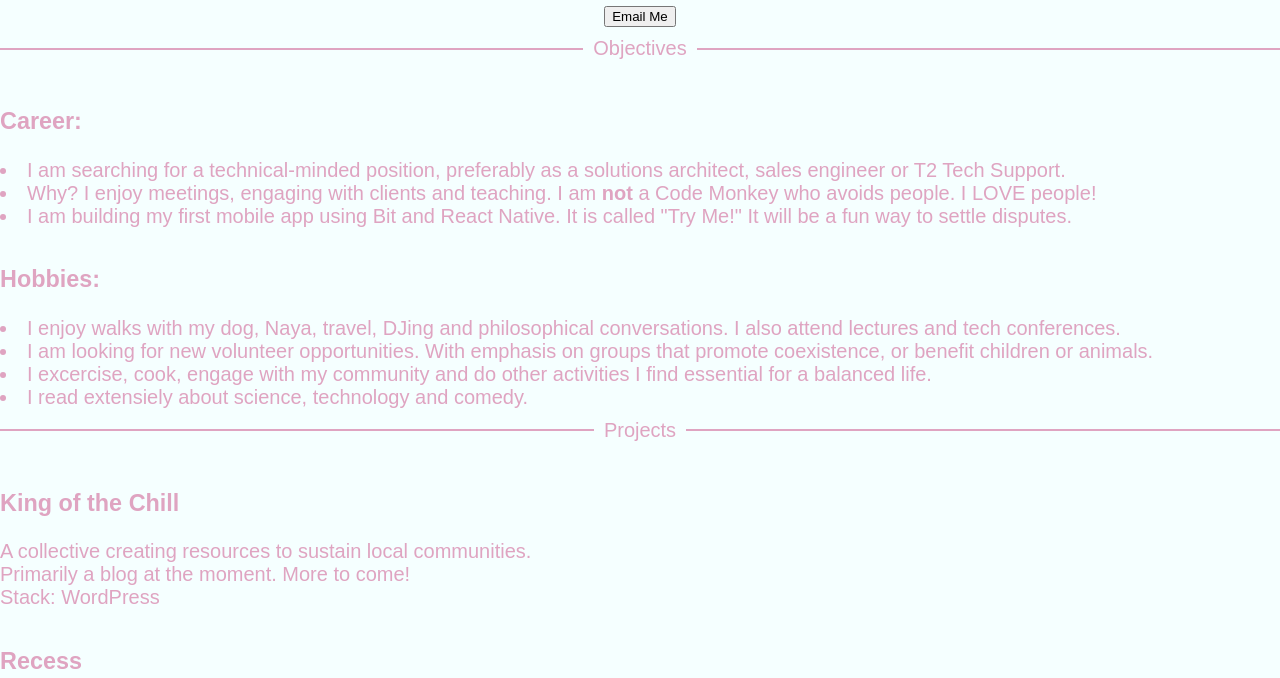
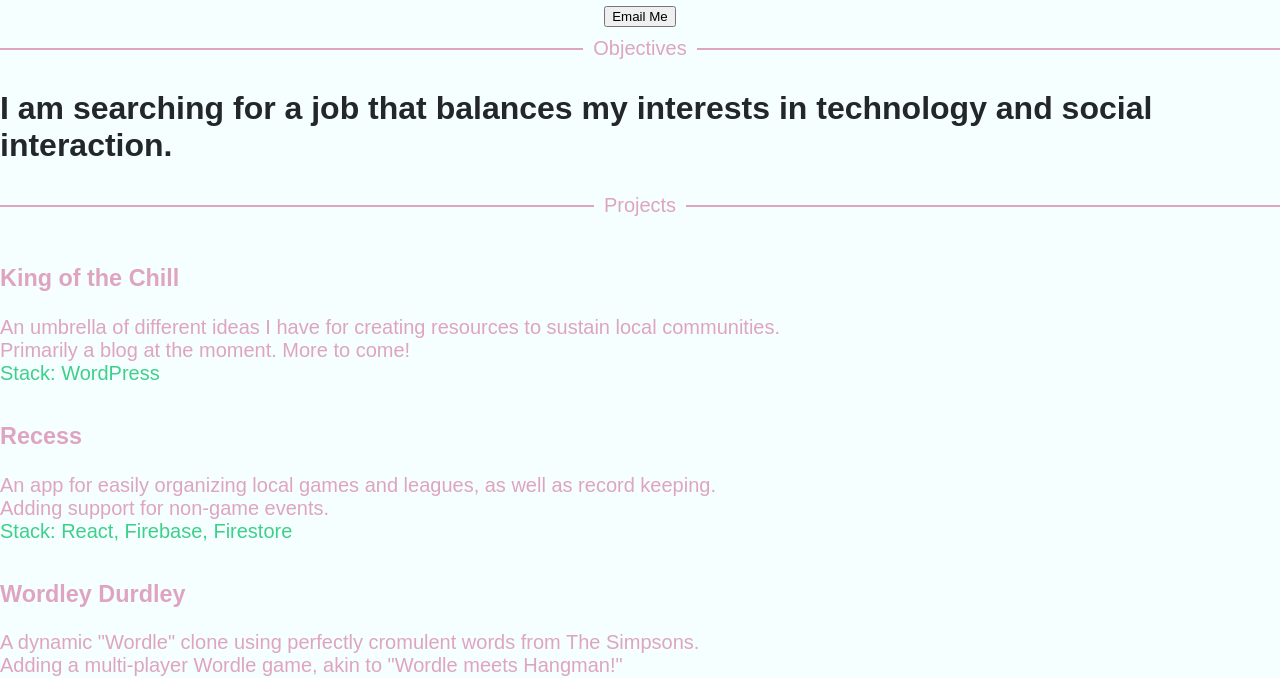
Before and after one commit to gaginton/guidance, a React (Create React App) app: page / in a window 1280 px wide. Shown: the part 252-930 px from the top of the page. Built offline with nearby package versions, Linux system fonts and the light colour scheme.

Commit message:
added hobbies section to bottom

```diff
--- a/src/App.css
+++ b/src/App.css
@@ -14,6 +14,15 @@ body {
   font-weight: bold;
 }
 
+.about-me-overview {
+  margin: 20px 0px;
+  font-size: 32px;
+  text-align: left;
+  font-family: "Bebas Neue", sans-serif;
+  color: #23272B;
+  font-weight: bold;
+}
+
 h3 {
   padding-top: 15px;
 }
@@ -24,7 +33,7 @@ h3 {
   padding: 2em 3em !important;
 }
 
-.date {
+.date, .stack, .link-text {
   color: #3ed08a;
 }
 
@@ -105,3 +114,12 @@ a.nav-link {
   align-items: center;
   justify-content: space-evenly !important;
 }
+
+.hobbies-container {
+  margin-bottom: 80px;
+}
+
+.footer-text {
+  font-size: 12px;
+  margin-bottom: 20px;
+}
--- a/src/App.js
+++ b/src/App.js
@@ -8,21 +8,24 @@ import Divider from './components/divider/Divider';
 import ConnectButton from './components/connect-button/ConnectButton';
 import AboutMeOverview from './components/about-overview/AboutMeOverview';
 import ProjectsOverview from './components/project-overview/ProjectsOverview';
-// import FooterComponent from './components/footer/Footer';
+import HobbiesOverview from './components/hobies-overview/HobiesOverview';
+import FooterComponent from './components/footer/Footer';
 
 function App() {
   return (
     <div className="App">
-      <NavbarComponent animation="false" />
+      <NavbarComponent />
       <Title />
       <ConnectButton />
       <Divider >Objectives</Divider>
       <AboutMeOverview />
       <Divider >Projects</Divider>
       <ProjectsOverview />
-      <Divider >Timeline</Divider>
+      <Divider >Experience</Divider>
       <Timeline />
-      {/* <FooterComponent /> */}
+      <Divider >Hobbies</Divider>
+      <HobbiesOverview />
+      <FooterComponent />
     </div >
   );
 }
--- a/src/components/about-overview/AboutMeOverview.js
+++ b/src/components/about-overview/AboutMeOverview.js
@@ -3,35 +3,9 @@ import React from 'react';
 function AboutMeOverview() {
     return (
         <div className="container">
-            <div>
-                <h3>Career:</h3>
-                <li>
-                    I am searching for a technical-minded position, preferably as a
-                    solutions architect, sales engineer or T2 Tech Support.
-                </li>
-                <li>
-                    Why? I enjoy meetings, engaging with clients and teaching.
-                    I am <b>not</b> a Code Monkey who avoids people. I LOVE people!
-                </li>
-                <li>I am building my first mobile app using Bit and React Native.
-                    It is called "Try Me!" It will be a fun way to settle disputes.
-                </li>
-
-                <h3>Hobbies:</h3>
-                <li>
-                    I enjoy walks with my dog, Naya, travel, DJing and philosophical conversations.
-                    I also attend lectures and tech conferences.
-                </li>
-                <li>
-                    I am looking for new volunteer opportunities.
-                    With emphasis on groups that promote coexistence, or benefit children or animals.
-                </li>
-                <li>
-                    I excercise, cook, engage with my community and do other activities I find essential for a balanced life.
-                </li>
-                <li>I read extensiely about science, technology and comedy.</li>
-
-            </div>
+            <h1 className="about-me-overview">
+                I am searching for a job that balances my interests in technology and social interaction.
+            </h1>
         </div>
     );
 }
--- a/src/components/footer/Footer.js
+++ b/src/components/footer/Footer.js
@@ -1,19 +1,22 @@
 import React from 'react';
-import Footer from '@bit/eden.buy-a-goldfish.blocks.footer';
-import Layout from '@bit/eden.buy-a-goldfish.common.layout';
+// import Footer from '@bit/eden.buy-a-goldfish.blocks.footer';
+// import Layout from '@bit/eden.buy-a-goldfish.common.layout';
 // import ReactBootstrapStyle from '@bit/react-bootstrap.react-bootstrap.internal.style-links';
 
 
 function FooterComponent() {
     return (
-        <Layout>
-            <Footer logo="Goldfish inc.">
-                <Footer.Column title="Features" items={["Hearing", "Vision"]} />
-                <Footer.Column title="Resources" items={["Compare", "Blog"]} />
-                <Footer.Column title="Social" items={["LinkedIn", "Instagram"]} />
-                <Footer.Column title="Company" items={["About Us", "Careers"]} />
-            </Footer>
-        </Layout>
+        <div className="container">
+            <div className='footer-text'>Made by Guy Ginton using Bit, Firebase and React.</div>
+        </div>
+        // <Layout>
+        //     <Footer logo="Goldfish inc.">
+        //         <Footer.Column title="Features" items={["Hearing", "Vision"]} />
+        //         <Footer.Column title="Resources" items={["Compare", "Blog"]} />
+        //         <Footer.Column title="Social" items={["LinkedIn", "Instagram"]} />
+        //         <Footer.Column title="Company" items={["About Us", "Careers"]} />
+        //     </Footer>
+        // </Layout>
     );
 }
 
--- /dev/null
+++ b/src/components/hobies-overview/HobiesOverview.js
@@ -0,0 +1,33 @@
+import React from 'react';
+
+function HobbiesOverview() {
+    return (
+        <div className="container">
+            <div className='hobbies-container'>
+                {/* <h3>Hobbies:</h3> */}
+                <li>My main focus right now is the "Try Me!" app. It is a fun, new way to settle disputes.</li>
+                <li>On a typical day I take long walks with my dog, Naya, cook, excercise and engage my local community.</li>
+                <li>I also love travel, philosophical conversations, lectures and tech conferences.</li>
+                <li>I am a big music fan and
+                    <a
+                        href="https://soundcloud.com/aardvark-aaron/"
+                        className='link-text bold'
+                        target="_blank"
+                        rel="noopener noreferrer"
+                    >
+                        &nbsp;terrible DJ.
+                    </a>
+                </li>
+                <li>
+                    I am looking for new volunteer opportunities emphasizing coexistence and rescuing animals.
+                </li>
+                <li>I read extensively about science, technology and comedy. I watch HBO series most often.</li>
+            </div>
+        </div>
+    );
+}
+
+
+
+
+export default HobbiesOverview;
--- a/src/components/project-overview/ProjectsOverview.js
+++ b/src/components/project-overview/ProjectsOverview.js
@@ -5,24 +5,24 @@ function ProjectsOverview() {
         <div className="container">
             <div>
                 <h3>King of the Chill</h3>
-                <div>A collective creating resources to sustain local communities.</div>
+                <div>An umbrella of different ideas I have for creating resources to sustain local communities.</div>
                 <div>Primarily a blog at the moment. More to come!</div>
-                <div>Stack: WordPress</div>
+                <div className='stack'>Stack: WordPress</div>
 
                 <h3>Recess</h3>
                 <div>An app for easily organizing local games and leagues, as well as record keeping.</div>
                 <div>Adding support for non-game events.</div>
-                <div>Stack: React, Firebase, Firestore</div>
+                <div className='stack'>Stack: React, Firebase, Firestore</div>
 
                 <h3>Wordley Durdley</h3>
                 <div>A dynamic "Wordle" clone using perfectly cromulent words from The Simpsons.</div>
-                <div>Soon to add a multi-player Wordle game, akin to "Wordle meets Hangman!"</div>
-                <div>Stack: Vanilla JavaScript</div>
+                <div>Adding a multi-player Wordle game, akin to "Wordle meets Hangman!"</div>
+                <div className='stack'>Stack: Vanilla JavaScript</div>
 
                 <h3>Try Me (Coming Soon)</h3>
                 <div>A mock court for handling fun disputes and gamifying judgements.</div>
-                <div>Currently with a randomized judge based on available "judge players."</div>
-                <div>Stack: React Native</div>
+                <div>Adding options for a randomized judge based on available players.</div>
+                <div className='stack'>Stack: React Native</div>
             </div>
         </div>
     );
```
